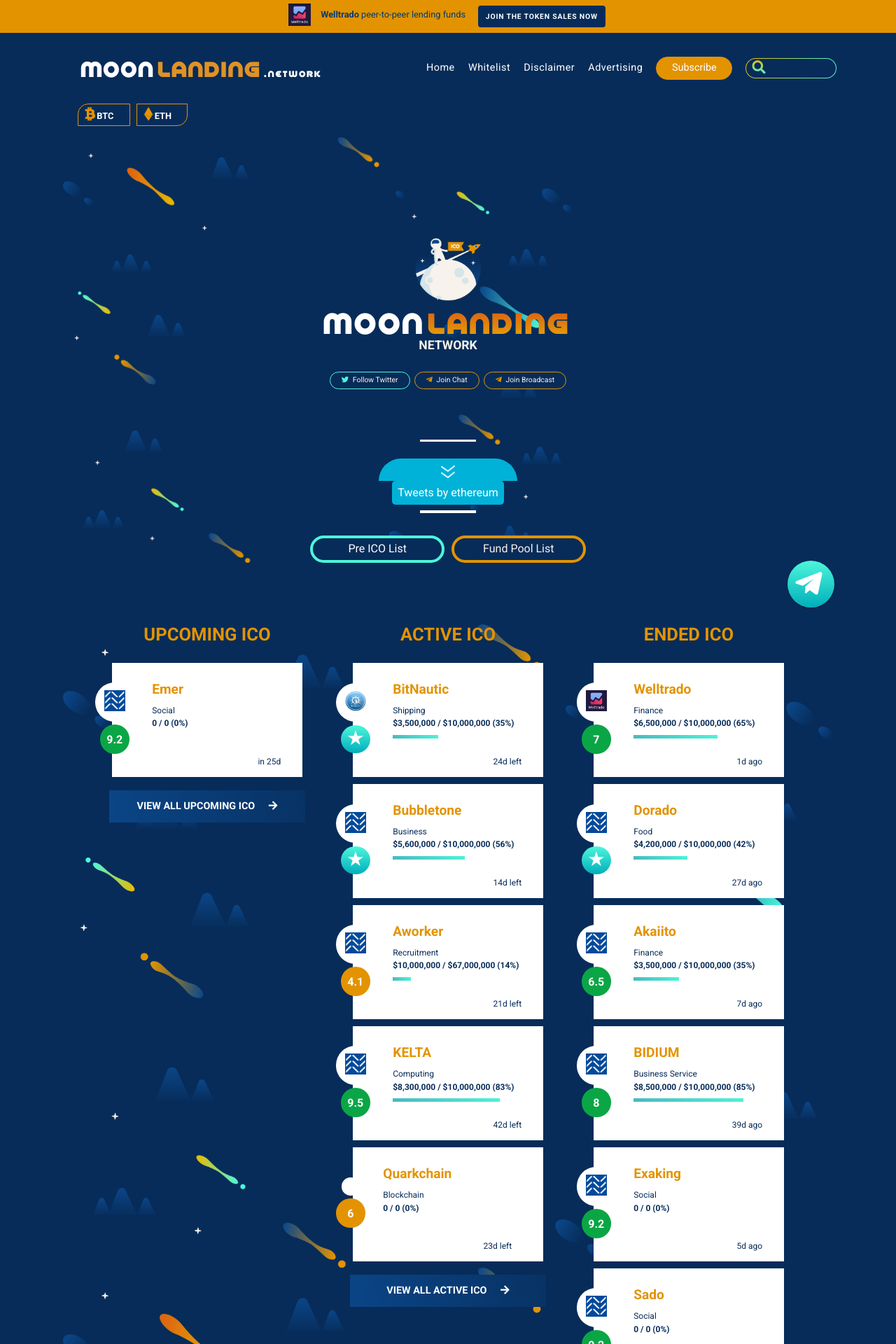
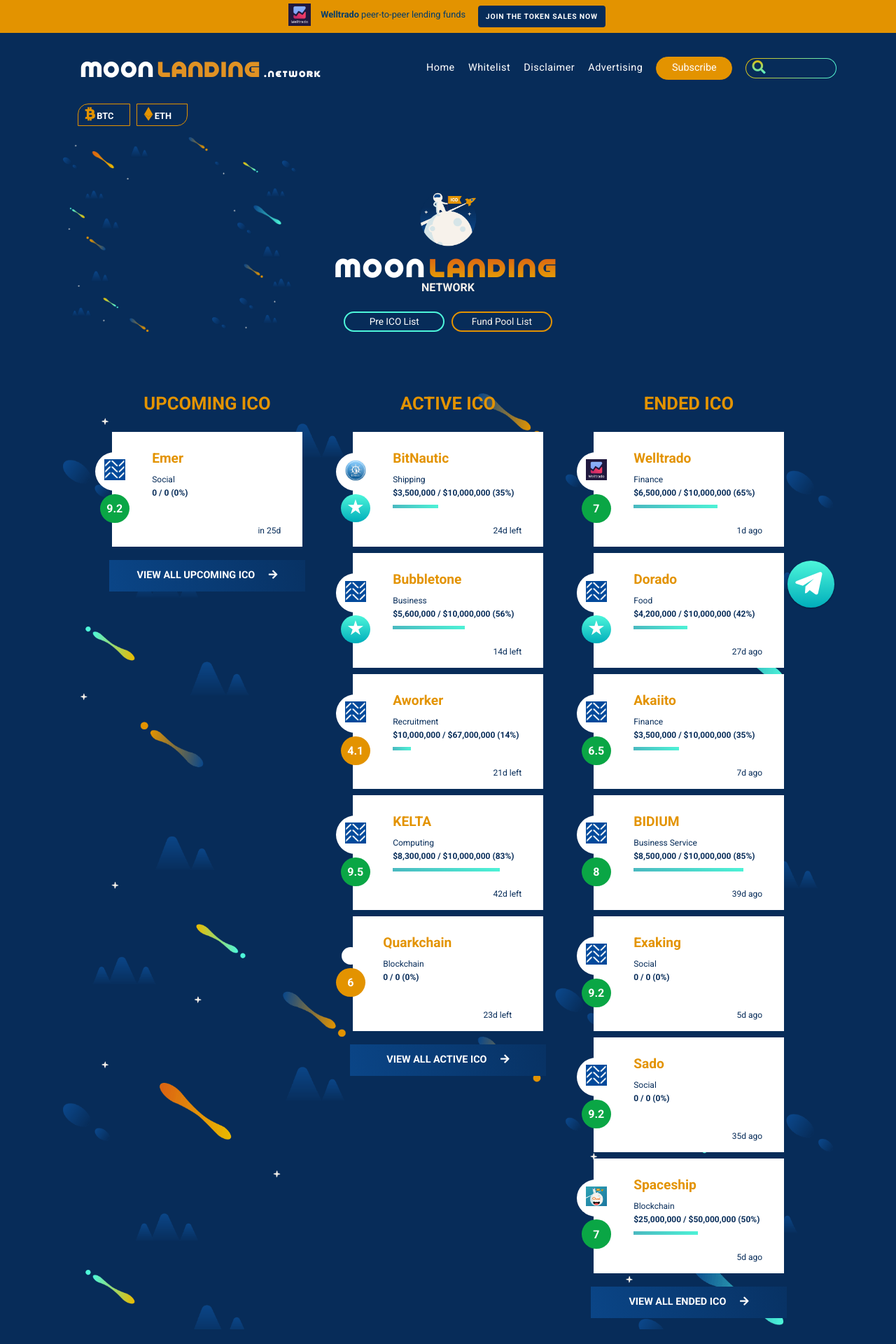
Before and after one commit to moonlandingnetwork/moonlandingnetwork.github.io, a Jekyll site: the page built from index.html, in a window 1280 px wide. Shown: the top 1920 px of the page at 70% size. Built offline with Jekyll 4.4.1, drawn with Linux system fonts in a browser that asks for light colours; cached includes are drawn as plain includes; nearby versions of some CDN libraries; comment, search, counter and statistics services are not loaded.

Commit message:
Layout Revision

```diff
--- a/css/style.css
+++ b/css/style.css
@@ -1395,7 +1395,7 @@ footer{
 }
 /* Banner */
 .banner{
-    height: 40vh;
+    height: 25vh;
     display: -webkit-box;
     display: -ms-flexbox;
     display: flex;
@@ -1411,10 +1411,10 @@ footer{
     justify-content: flex-end;
 }
 .banner img{
-    width: 96px;
+    width: 82px;
 }
 .banner h1{
-    font-size: 2.7rem;
+    font-size: 2.4rem;
     letter-spacing: 4px;
 }
 .banner h1 span{
@@ -1424,9 +1424,9 @@ footer{
     background-clip: text;
 }
 .banner h5{
-    margin: -0.8rem 0 0 0;
+    margin: -0.6rem 0 0 0;
     text-transform: uppercase;
-    font-size: 1.1rem;
+    font-size: 1rem;
     color: #F7F2EB;
 }
 .banner-buttons{
@@ -1505,10 +1505,11 @@ footer{
 }
 .ico-list-buttons button{
     text-align: center;
-    font-size: 1.2rem;
+    font-size: 0.85rem !important;
     margin: 0 0.3rem !important;
-    padding: 0.4rem 0.8rem !important;
-    width: 12rem !important;
+    padding: 0.3rem 0.8rem !important;
+    width: 9rem !important;
+    border-width: 2px !important;
 }
 /* End ICO List Buttons */
 /* ICO Grid */
--- a/index.html
+++ b/index.html
@@ -13,7 +13,7 @@ title: Moonlanding Network
                 <img src="{{site.baseurl}}{{item.site-info.logo-image}}" alt="">
             <h1 class="logo">{{item.site-info.logo-name}}</h1>
             <h5>{{item.site-info.logo-name-subtitle}}</h5>
-            <div class="banner-buttons">
+            <!-- <div class="banner-buttons">
                 <a href="{{item.social.twitter-link}}">
                     <button class="btn round skyblue hollow">
                         <i class="fab fa-twitter"></i>Follow Twitter</button>
@@ -26,11 +26,11 @@ title: Moonlanding Network
                     <button class="btn round orange hollow">
                         <i class="fab fa-telegram-plane"></i>Join Broadcast</button>
                 </a>
-            </div>
+            </div> -->
         </div>
         <!-- End Hero Banner -->
         <!-- Twitter Feed -->
-        <div id="twitter-feed-home" class="twitter-feed">
+        <!-- <div id="twitter-feed-home" class="twitter-feed">
             <hr class="small">
             <div class="down-arrow">
                 <a href="#twitter-feed-home"><img src="images/dpubledown-arrow.png" alt="double down arrow"></a>
@@ -41,7 +41,7 @@ title: Moonlanding Network
 
             </div>
             <hr class="small">
-        </div>
+        </div> -->
         <!-- End Twitter Feed -->
 
         <!-- ICO List Buttons -->
```
